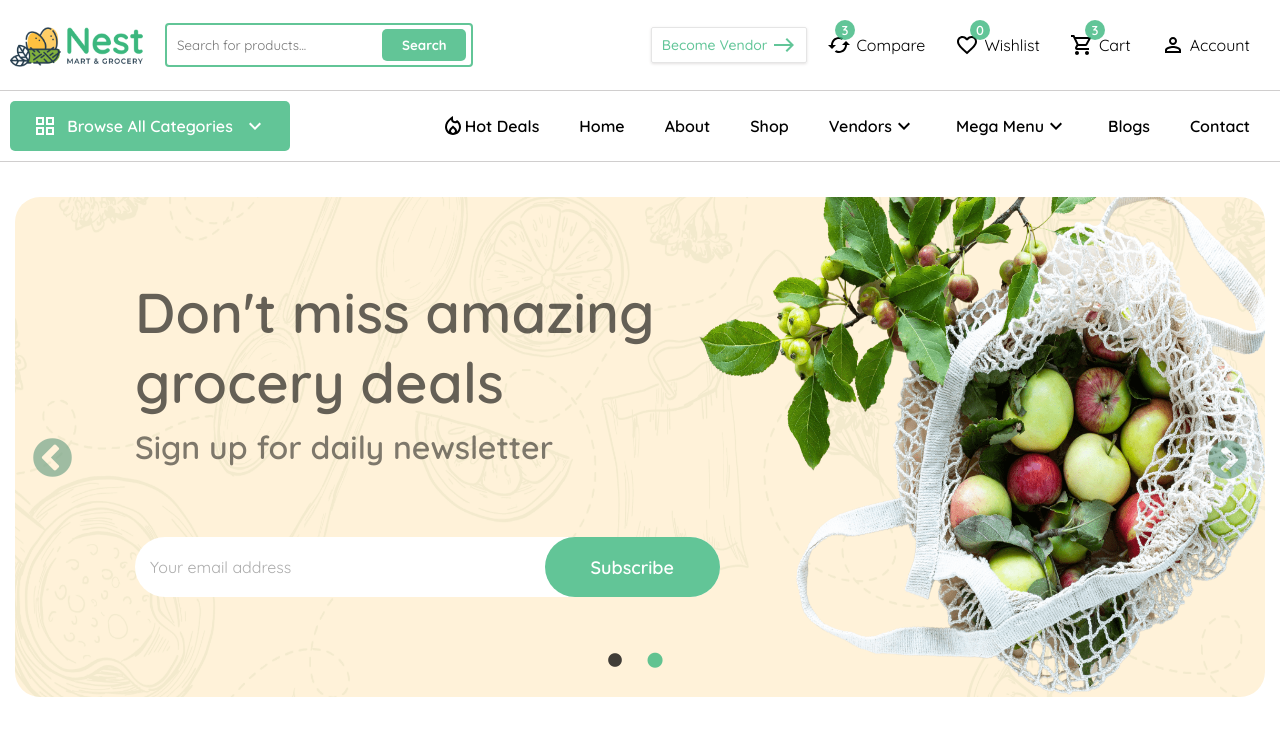
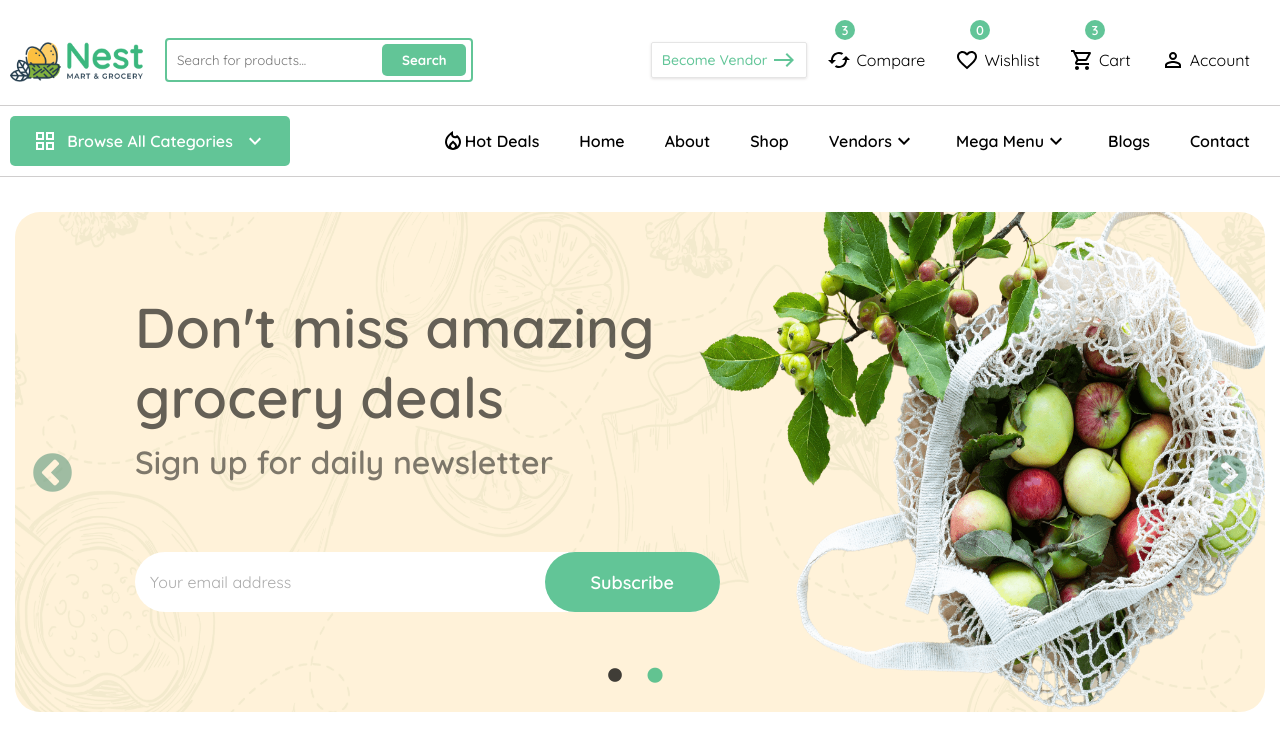
Before and after one commit to nareshm5796/EkartGrocery.in, a React (Create React App) app: page / in a window 1280 px wide. Shown: the top 750 px of the page. Built offline with nearby package versions, Linux system fonts and the light colour scheme.

Commit message:
header fles error6 solved

```diff
--- a/src/components/headers/Header.js
+++ b/src/components/headers/Header.js
@@ -27,7 +27,7 @@ const Header=()=>{
         const [megaopen, setmegaopen] = useState(false);
 
         return(<div className='header'>
-                <div className='header-part1' style={{display: 'flex', alignItems:'center',justifyContent:'space-between', margintop:'15px'}}>
+                <div className='header-part1' style={{display: 'flex', alignItems:'center',justifyContent:'space-between', marginTop:'15px'}}>
                         <div className='logo-section'>
                                 <img src={logo} className="App-logo" alt="logo" />
                                 <div className='searchbar'><input type='text' placeholder='Search for products...'/><button>Search</button></div>
```
